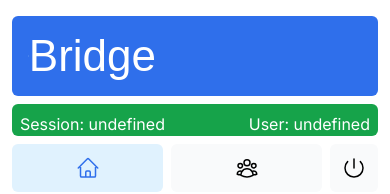
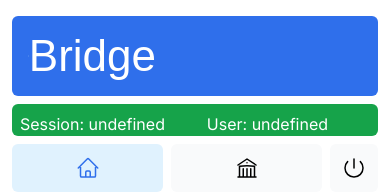
Before and after one commit to richardstuart007/nextjs-bridgeschool, a Next.js app: page /dashboard in a window 390 px wide. Shown: the top 194 px of the page. Built offline with nearby package versions, Linux system fonts and the light colour scheme; a web font is replaced by a local one.

Commit message:
mobile session component

```diff
--- a/app/ui/dashboard/nav-links.tsx
+++ b/app/ui/dashboard/nav-links.tsx
@@ -1,6 +1,6 @@
 'use client'
 import { useEffect } from 'react'
-import { UserGroupIcon, HomeIcon } from '@heroicons/react/24/outline'
+import { BuildingLibraryIcon, HomeIcon } from '@heroicons/react/24/outline'
 import Link from 'next/link'
 import { usePathname } from 'next/navigation'
 import clsx from 'clsx'
@@ -8,7 +8,7 @@ import { writeSession_BS_session } from '@/app/lib/utilsClient'
 
 const links = [
   { name: 'Home', href: '/dashboard', icon: HomeIcon },
-  { name: 'Library', href: '/dashboard/library', icon: UserGroupIcon }
+  { name: 'Library', href: '/dashboard/library', icon: BuildingLibraryIcon }
 ]
 
 export default function NavLinks() {
--- a/app/ui/dashboard/session.tsx
+++ b/app/ui/dashboard/session.tsx
@@ -29,7 +29,6 @@ export default function Session() {
     //  Auth redirect error - fix ???
     //
     if (!pathname.includes('/dashboard')) {
-      // console.log('Session: The URL does NOT contain /dashboard.')
       router.push('/dashboard')
       return
     }
@@ -42,15 +41,25 @@ export default function Session() {
   }
 
   return (
-    <div className='mb-2 h-8 rounded-md bg-green-600 p-2 md:h-16'>
+    <>
+      {/*  Mobile  */}
+      <div className=' md:hidden mb-2 h-8 rounded-md bg-green-600 p-2 md:h-16'>
+        <div className='flex flex-row justify-between text-white md:w-50'>
+          <h1>{`Session: ${userSession?.usid}`}</h1>
+          <h1>{`User: ${userSession?.u_uid}`}</h1>
+          <h1>{userSession?.u_name}</h1>
+        </div>
+      </div>
+      {/*  Desktop  */}
+      <div className='hidden md:block mb-2 h-8 rounded-md bg-green-600 p-2 md:h-16'>
         <div className='flex flex-row justify-between text-white md:w-50'>
           <h1>{`Session: ${userSession?.usid}`}</h1>
           <h1>{`User: ${userSession?.u_uid}`}</h1>
         </div>
-
         <div className='w-48 text-white md:w-50'>
           <h1>{userSession?.u_name}</h1>
         </div>
       </div>
+    </>
   )
 }
--- a/app/ui/dashboard/sidenav.tsx
+++ b/app/ui/dashboard/sidenav.tsx
@@ -1,4 +1,3 @@
-import Link from 'next/link'
 import NavLinks from '@/app/ui/dashboard/nav-links'
 import Session from '@/app/ui/dashboard/session'
 import SchoolLogo from '@/app/ui/school-logo'
```
Lines whose indentation alone changed are shown as unchanged.
